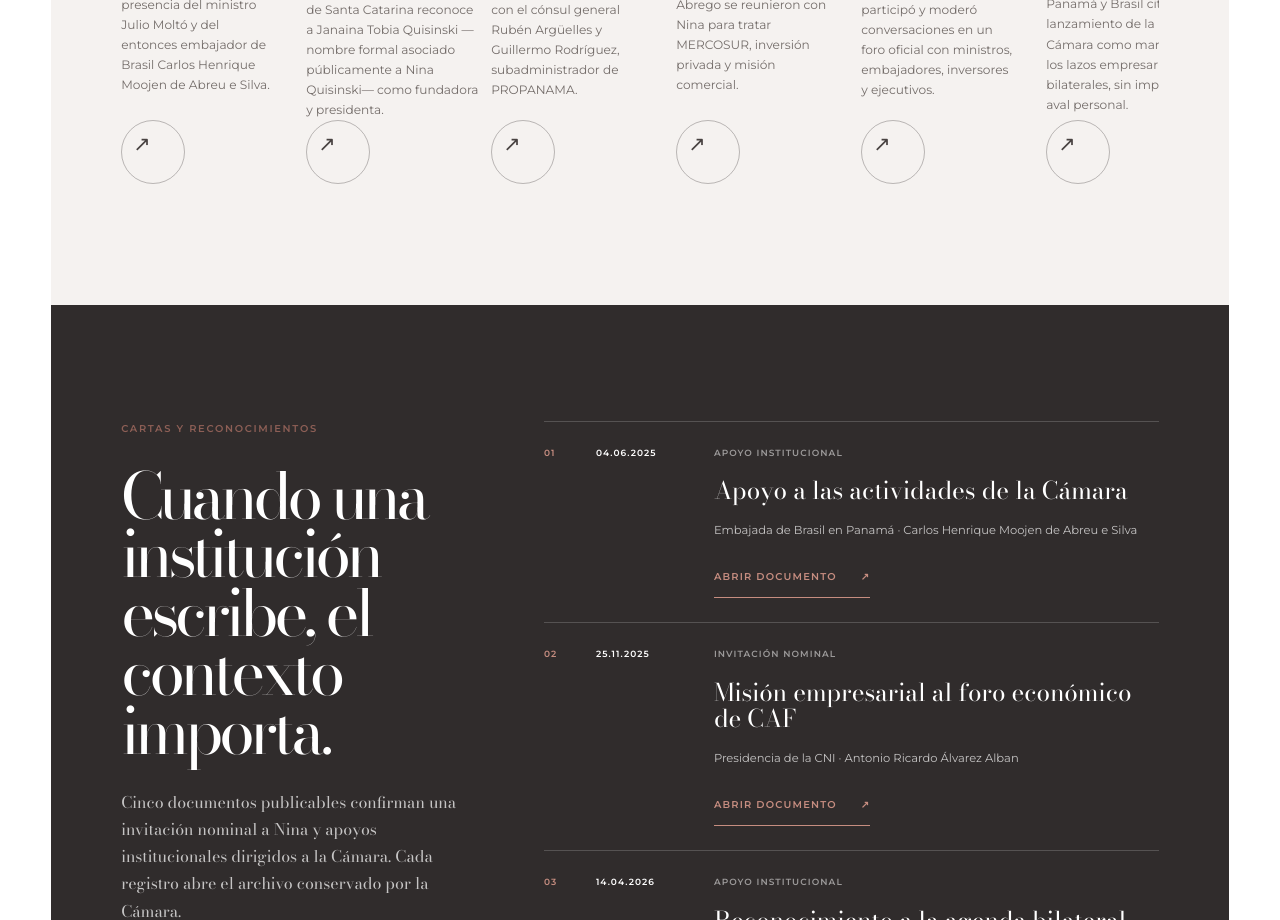
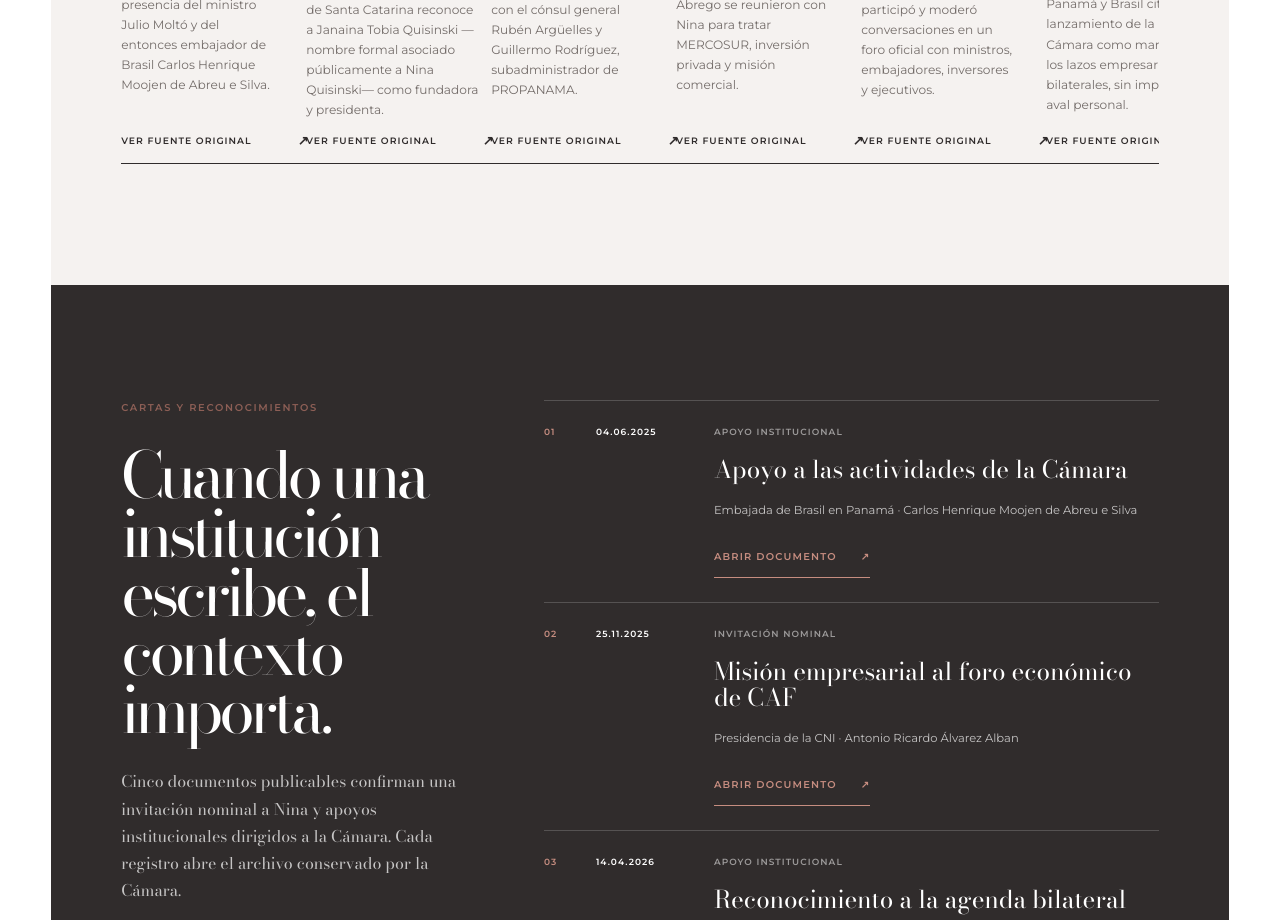
Before and after one commit to nquisinski1/Chairwoman, a Next.js app: page / in a window 1280 px wide. Shown: the part 3360-4280 px from the top of the page. Built offline with nearby package versions, Linux system fonts and the light colour scheme.

Commit message:
match timeline links to recognition actions

```diff
--- a/app/_components/ChairwomanLanding.tsx
+++ b/app/_components/ChairwomanLanding.tsx
@@ -147,7 +147,7 @@ export function ChairwomanLanding({ language }: { language: Language }) {
                 <li key={`${item.date}-${item.title}`}>
                   <span>0{index + 1}</span><time>{item.date}</time>
                   <div><small>{item.origin}</small><h3>{item.title}</h3><p>{item.body}</p></div>
-                  <a href={item.href} target="_blank" rel="noreferrer" aria-label={`${copy.record.sourceAction}: ${item.title}`}><Arrow /></a>
+                  <a href={item.href} target="_blank" rel="noreferrer" aria-label={`${copy.record.sourceAction}: ${item.title}`}>{copy.record.sourceAction}<Arrow /></a>
                 </li>
               ))}
             </ol>
--- a/app/globals.css
+++ b/app/globals.css
@@ -2141,29 +2141,29 @@ summary:focus-visible {
 }
 .ne-record li p { color: var(--ne-stone); }
 .ne-record li > a {
-  position: relative;
-  display: block;
-  width: 64px;
-  min-height: 64px;
+  position: static;
+  display: inline-flex;
+  width: max-content;
+  min-height: 0;
   margin-top: auto;
-  border: 1px solid rgba(72, 66, 65, .34);
-  border-radius: 50%;
-  transition: border-color .2s ease, background-color .2s ease;
+  padding: 11px 0;
+  border: 0;
+  border-bottom: 1px solid currentColor;
+  border-radius: 0;
+  color: var(--ne-ink-deep);
+  font-size: .58rem;
+  font-weight: 600;
+  letter-spacing: .11em;
+  text-transform: uppercase;
+  transition: color .2s ease;
 }
 .ne-record li > a span {
-  position: absolute;
-  top: 13px;
-  left: 11px;
-  font-family: Arial, sans-serif;
-  font-size: 1.3rem;
-  font-weight: 300;
-  line-height: 1;
+  position: static;
+  margin-left: 22px;
+  font-size: .8rem;
   transition: transform .2s ease;
 }
-.ne-record li > a:hover {
-  border-color: var(--ne-copper-deep);
-  background: rgba(198, 141, 128, .08);
-}
+.ne-record li > a:hover { color: var(--ne-copper-deep); }
 .ne-record li > a:hover span { transform: translate(3px, -3px); }
 
 .ne-letters {
@@ -2225,6 +2225,6 @@ summary:focus-visible {
   .ne-record li:last-child::before { bottom: 60px; }
   .ne-record li::after { top: 2px; left: 0; }
   .ne-record li > div { margin-top: 30px; }
-  .ne-record li > a { width: 56px; min-height: 56px; }
-  .ne-record li > a span { top: 11px; left: 10px; font-size: 1.15rem; }
-}
+  .ne-record li > a { grid-column: auto; grid-row: auto; width: max-content; }
+  .ne-record li > a span { margin-left: 18px; font-size: .76rem; }
+}
```
Also changed, not shown: 1 other file (tests, documents, lock files or other folders).
